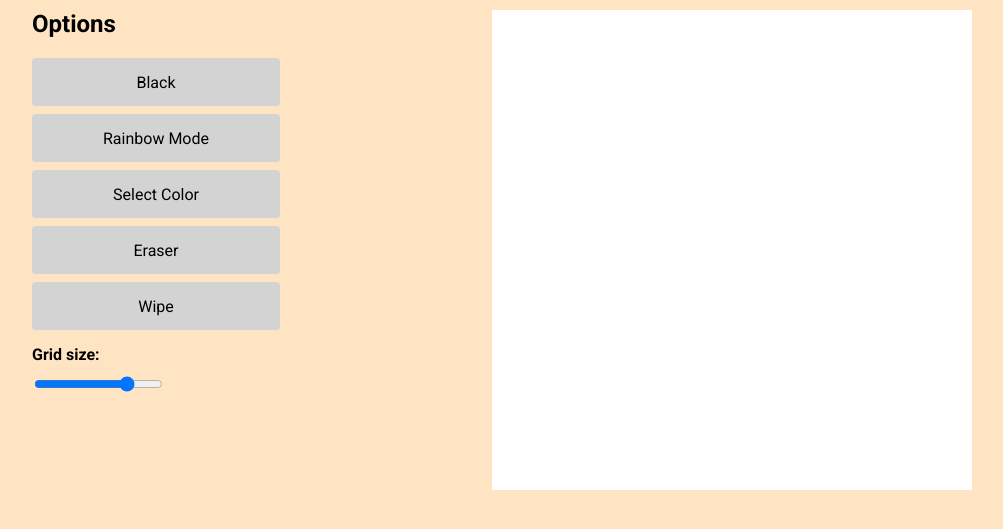
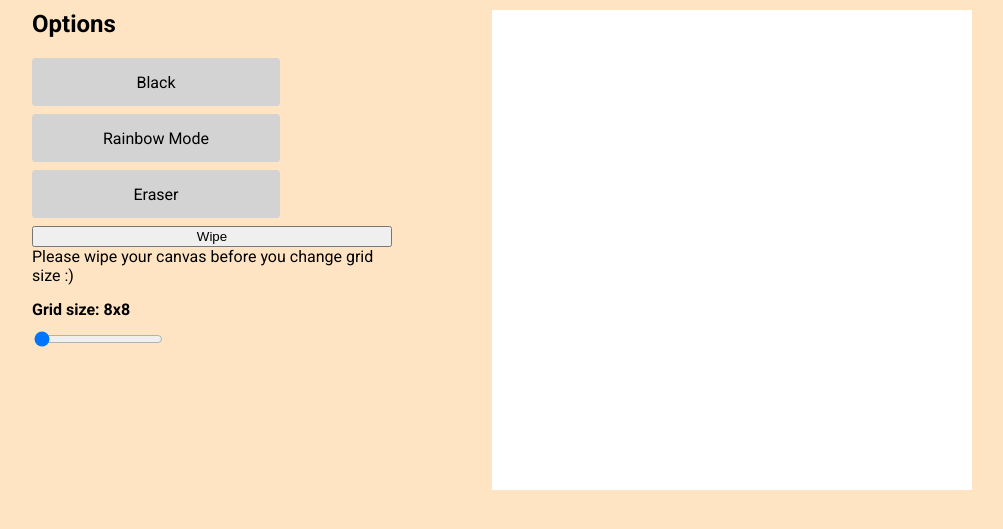
Before and after one commit to sarah-vo/etch-a-sketch, a plain HTML site: page home.html in a window 1280 px wide. Shown: the part 151-680 px from the top of the page, without its empty margins (138-1141 px from the left). Drawn offline with nearby package versions, Linux system fonts and the light colour scheme.

Commit message:
Make changes to buttons

```diff
--- a/home.html
+++ b/home.html
@@ -4,8 +4,12 @@
     <meta charset="UTF-8">
     <title>Etch-A-Sketch!</title>
     <link rel="stylesheet" href="styles.css">
-    <script src="script.js" defer></script>
-    <script src="https://ajax.googleapis.com/ajax/libs/jquery/3.6.0/jquery.min.js"></script>
+    <script src="js/script.js" defer></script>
+
+<!--    jQuery and jQueryUI-->
+    <script src="https://ajax.googleapis.com/ajax/libs/jquery/3.6.0/jquery.min.js" type="text/javascript" charset="utf-8"></script>
+
+<!--    Roboto font-->
     <link rel="preconnect" href="https://fonts.googleapis.com">
     <link rel="preconnect" href="https://fonts.gstatic.com" crossorigin>
     <link href="https://fonts.googleapis.com/css2?family=Roboto:ital,wght@0,100;0,300;0,400;0,500;0,700;0,900;1,100;1,300;1,400;1,500;1,700;1,900&display=swap" rel="stylesheet">
@@ -18,19 +22,21 @@
             <div class="buttons">
                 <input type="radio" name="buttonGroup" value="black" id="black"><label class="mode-button" for="black">Black</label>
                 <input type="radio" name="buttonGroup" value="rainbow" id="rainbow"><label class="mode-button" for="rainbow">Rainbow Mode</label>
-                <input type="radio" name="buttonGroup" value="select-color" id="select-color"><label class="mode-button" for="select-color">Select Color</label>
                 <input type="radio" name="buttonGroup" value="eraser" id="eraser"><label class="mode-button" for="eraser">Eraser</label>
-                <input type="radio" name="buttonGroup" value="wipe" id="wipe"><label class="mode-button" for="wipe">Wipe</label>
+                <button id="wipe" class="mode-button">Wipe</button>
             </div>
             <div class="canvas-size">
-                <div class="grid-size">Grid size:</div>
+                <div>Please wipe your canvas before you change grid size :)</div>
+                <div class="grid-size">Grid size: 8x8</div>
                 <label>
-                    <input type="range" min="1" max="5" value="4" class="slider"
+                    <input type="range" value="8" min="8" max="128" class="slider"
                       onchange = "canvasSizeChanger(this.value)">
                 </label>
+
             </div>
         </div>
-        <div class="canvas"></div>
+        <div class="canvas">
+        </div>
     </div>
 </body>
 </html>
```
